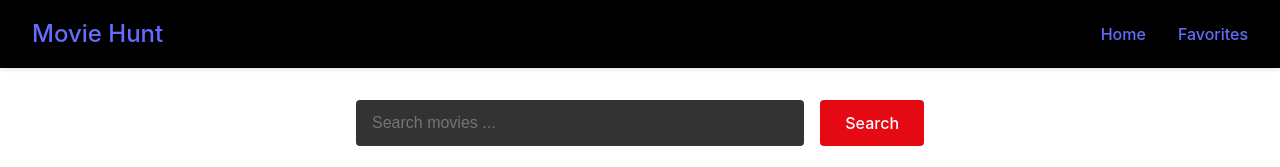
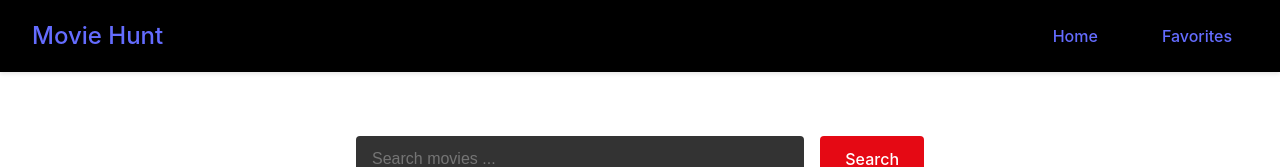
Before and after one commit to jmcaluyafuentes/movie-hunt-app, a React (Vite) app: page / in a window 1280 px wide. Shown: the top 167 px of the page. Built offline with nearby package versions, Linux system fonts and the light colour scheme.

Commit message:
feat: Add function to fetch popular moves from the API

```diff
--- a/src/components/NavBar.jsx
+++ b/src/components/NavBar.jsx
@@ -9,8 +9,8 @@ const NavBar = () => {
         <Link to="/">Movie Hunt</Link>
       </div>
       <div className="navbar-links">
-        <Link to="/">Home</Link>
-        <Link to="/favorites">Favorites</Link>
+        <Link to="/" className="nav-link">Home</Link>
+        <Link to="/favorites" className="nav-link">Favorites</Link>
       </div>
     </nav>
   )
--- a/src/css/HomePage.css
+++ b/src/css/HomePage.css
@@ -1,4 +1,4 @@
-.home {
+.home-page {
   padding: 2rem 0;
   width: 100%;
   box-sizing: border-box;
```
Also changed, not shown: src/services/api.js (added, +8 -0 lines).
